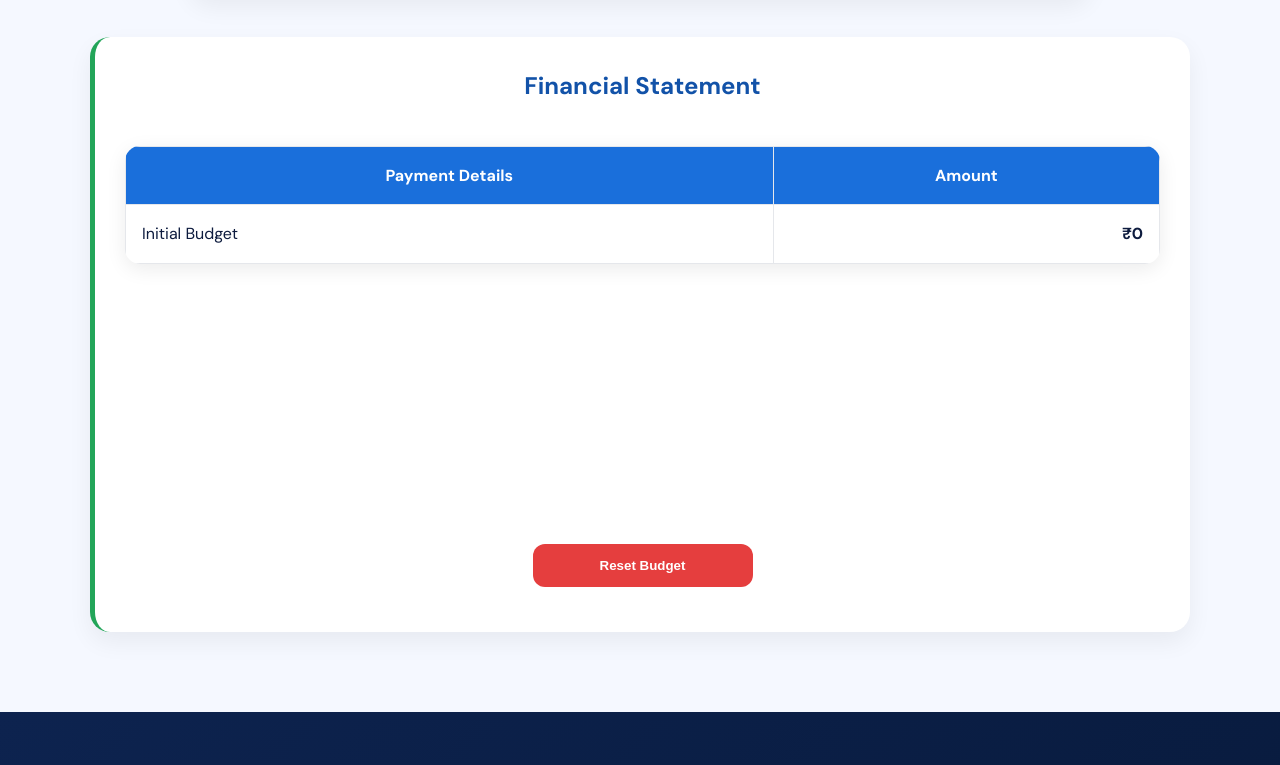
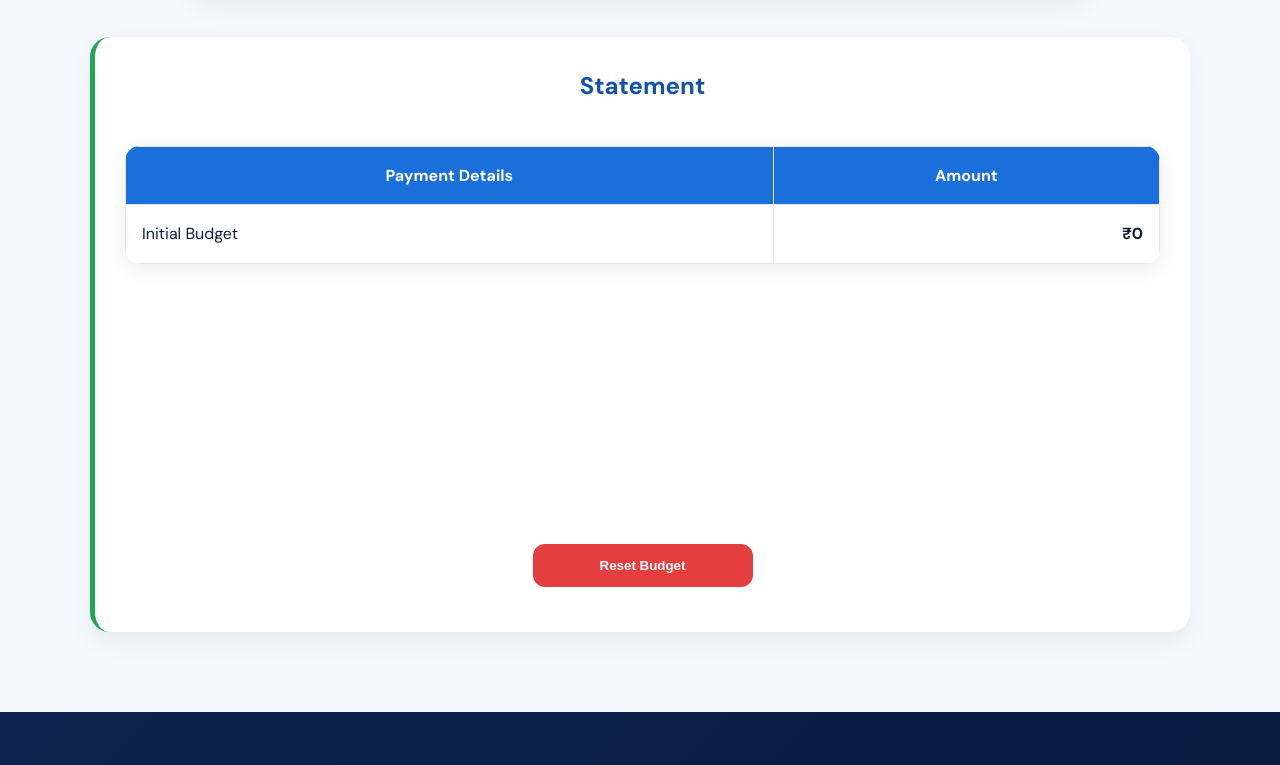
Before and after one commit to 018-alfred/Budget_tracker, a plain HTML site: page client/quickbudget.html in a window 1280 px wide. Shown: the part 1221-1986 px from the top of the page. Drawn offline with nearby package versions, Linux system fonts and the light colour scheme.

Commit message:
small correction in quick budget

```diff
--- a/client/quickbudget.html
+++ b/client/quickbudget.html
@@ -100,7 +100,7 @@
     <!-- FINANCIAL STATEMENT -->
     <section class="summary-section">
 
-        <h2>Financial Statement</h2>
+        <h2> Statement</h2>
 
         <table>
 
```
